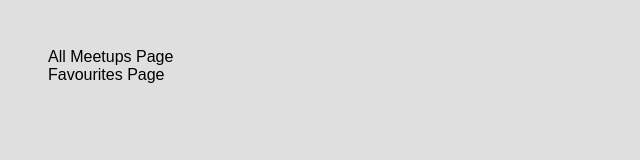
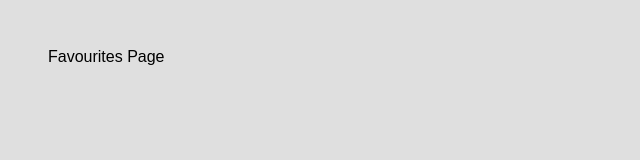
Before and after one commit to tdslinden/react-meet-app, a React (Create React App) app in the folder app/: page /favourites in a window 1280 px wide. Shown: the top 160 px of the page, without its empty margins (0-640 px from the left). Built offline with nearby package versions, Linux system fonts and the light colour scheme.

Commit message:
Finish implementing routing and added switch to prevent pages from nesting

```diff
--- a/app/src/App.js
+++ b/app/src/App.js
@@ -1,4 +1,4 @@
-import { Route } from 'react-router-dom'
+import { Route, Switch } from 'react-router-dom'
 import AllMeetupsPage from './pages/AllMeetups';
 import NewMeetupPage from './pages/NewMeetup';
 import FavouritesPage from './pages/Favourites';
@@ -6,15 +6,17 @@
 function App() {
   return (
     <div>
-      <Route path='/'>
+      <Switch>
+        <Route path='/' exact>
           <AllMeetupsPage />
         </Route>
-      <Route path='/new-meetups'>
+        <Route path='/new-meetup'>
           <NewMeetupPage />
         </Route>
         <Route path='/favourites'>
           <FavouritesPage />
         </Route>
+      </Switch>
     </div>
   );
 }
```
Lines whose indentation alone changed are shown as unchanged.
